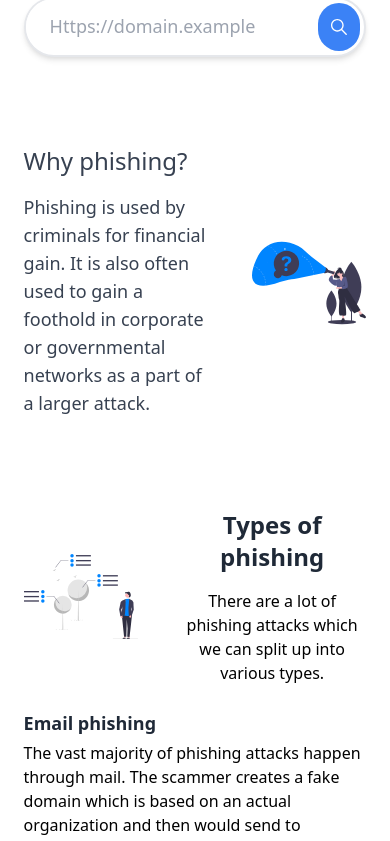
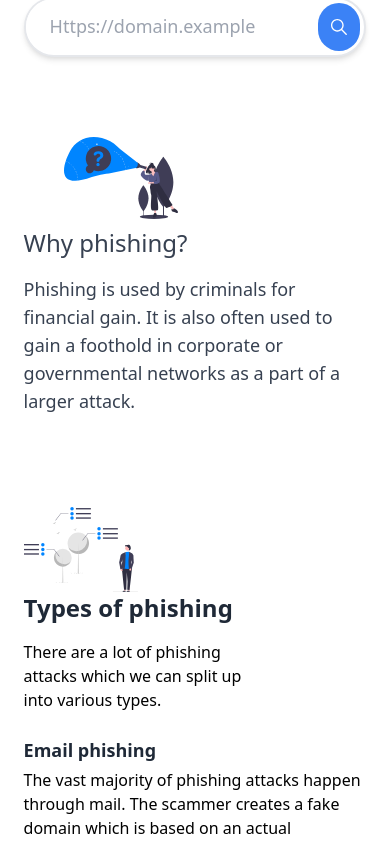
Before and after one commit to laurens-mesure/internationaal_project, a React (Create React App) app: page / in a window 390 px wide. Shown: the part 1872-2713 px from the top of the page. Built offline with nearby package versions, Linux system fonts and the light colour scheme.

Commit message:
responsive pictures

```diff
--- a/src/Components/AgeGroups.tsx
+++ b/src/Components/AgeGroups.tsx
@@ -6,7 +6,7 @@ import WheelchairIcon from "../assets/img/wheelchair.svg";
 const AgeGroups: React.FC = () => {
     return (
         <section className="mx-auto w-11/12 sm:w-2/3 xl:w-1/3 text-lg mb-4 mt-4">
-            <div className="flex flex-row items-center mb-6">
+            <div className="flex flex-col md:flex-row items-center mb-6">
                 <img
                     src={WheelchairIcon}
                     alt="Wheelchair"
--- a/src/Components/OriginStory.tsx
+++ b/src/Components/OriginStory.tsx
@@ -5,8 +5,8 @@ import MapIcon from "../assets/img/map.svg";
 const OriginStory: React.FC = () => {
     return (
         <section className="mx-auto w-11/12 sm:w-2/3 xl:w-1/3 text-gray-700 text-lg mb-4 mt-4">
-            <div className="flex flex-row justify-between">
-                <div className="w-2/4">
+            <div className="flex flex-col md:flex-row justify-between">
+                <div className="">
                     <h1 className="text-2xl 2xl:font-bold mb-4 mt-2 text-gray-700 dark:text-gray-200">
                         Origin of phishing
                     </h1>
--- a/src/Components/PhishingTypes.tsx
+++ b/src/Components/PhishingTypes.tsx
@@ -67,13 +67,13 @@ const PhishingTypes: React.FC = () => {
     return (
         <React.Fragment>
             <div className="mx-auto w-11/12 sm:w-2/3 xl:w-1/3">
-                <div className="flex flex-row justify-between items-center mb-6">
+                <div className="flex flex-col md:flex-row justify-between mb-6">
                     <img src={TypeIcon} alt="types" className="w-1/3 mr-10" />
                     <div className="w-2/3">
-                        <h2 className="text-2xl text-center font-semibold text-gray-800 dark:text-gray-200 mb-4">
+                        <h2 className="text-2xl font-semibold text-gray-800 dark:text-gray-200 mb-4">
                             Types of phishing
                         </h2>
-                        <p className="text-center dark:text-white">
+                        <p className="dark:text-white">
                             There are a lot of phishing attacks which we can
                             split up into various types.
                         </p>
--- a/src/Components/PreventPhishingAttacks.tsx
+++ b/src/Components/PreventPhishingAttacks.tsx
@@ -64,7 +64,7 @@ const PreventPhishingAttacks: React.FC = () => {
                 types of it, we’re going to take a look at some ways to protect
                 your sensitive data against these attacks.
             </p>
-            <div className="flex flex-row">
+            <div className="flex flex-col md:flex-row">
                 <RecognizePhishingAttacks />
                 <img
                     src={TeachingIcon}
--- a/src/Components/WhyPhishing.tsx
+++ b/src/Components/WhyPhishing.tsx
@@ -5,7 +5,7 @@ import SearchingIcon from "../assets/img/searching.svg";
 
 const WhyPhishing: React.FC = () => {
     return (
-        <section className="mx-auto w-11/12 sm:w-2/3 xl:w-1/3 text-gray-700 text-lg mt-4 dark:text-gray-200 mb-20 flex flex-row">
+        <section className="mx-auto w-11/12 sm:w-2/3 xl:w-1/3 text-gray-700 text-lg mt-4 dark:text-gray-200 mb-20 flex flex-col-reverse md:flex-row">
             <div>
                 <h1 className="text-2xl 2xl:font-bold mb-4 mt-2 dark:text-white">
                     Why phishing?
```
